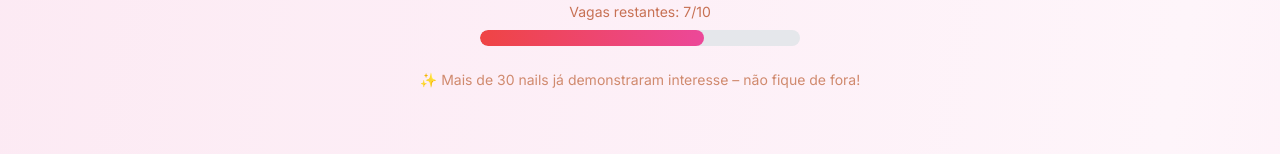
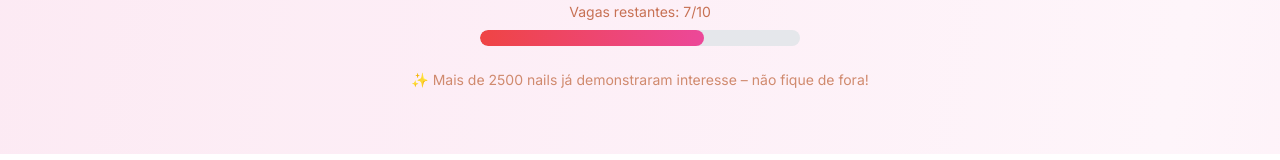
Before and after one commit to euhenriqueofc26/nails-saas, a Next.js app: page /fundadoras in a window 1280 px wide. Shown: the part 574-734 px from the top of the page. Built offline with nearby package versions, Linux system fonts and the light colour scheme.

Commit message:
feat: atualizar numero de interessadas para 2500

```diff
--- a/src/app/fundadoras/page.tsx
+++ b/src/app/fundadoras/page.tsx
@@ -78,7 +78,7 @@ export default function FundadorasPage() {
           </div>
 
           <p className="text-sm text-nude-500">
-            ✨ Mais de 30 nails já demonstraram interesse – não fique de fora!
+            ✨ Mais de 2500 nails já demonstraram interesse – não fique de fora!
           </p>
         </div>
       </section>
@@ -475,7 +475,7 @@ export default function FundadorasPage() {
             ))}
           </div>
           <p className="text-lg font-medium text-nude-900">
-            Mais de 30 nail designers já demonstraram interesse
+            Mais de 2500 nail designers já demonstraram interesse
           </p>
         </div>
       </section>
```
